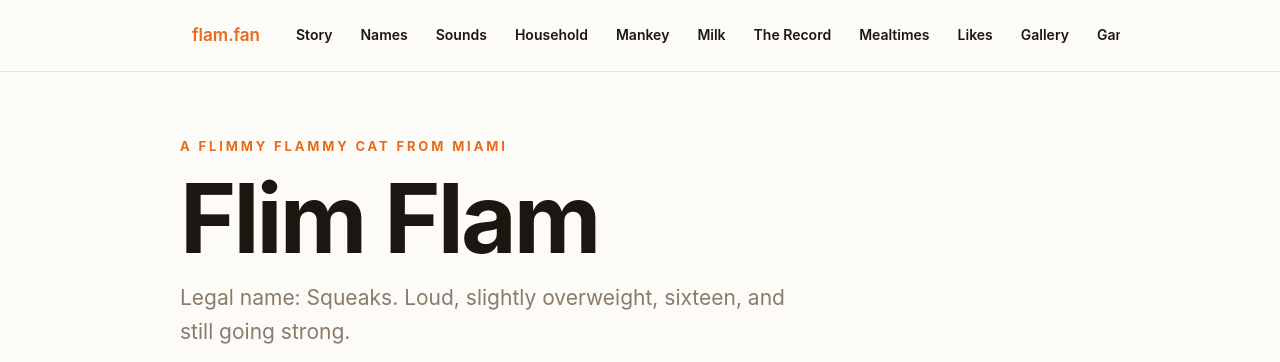
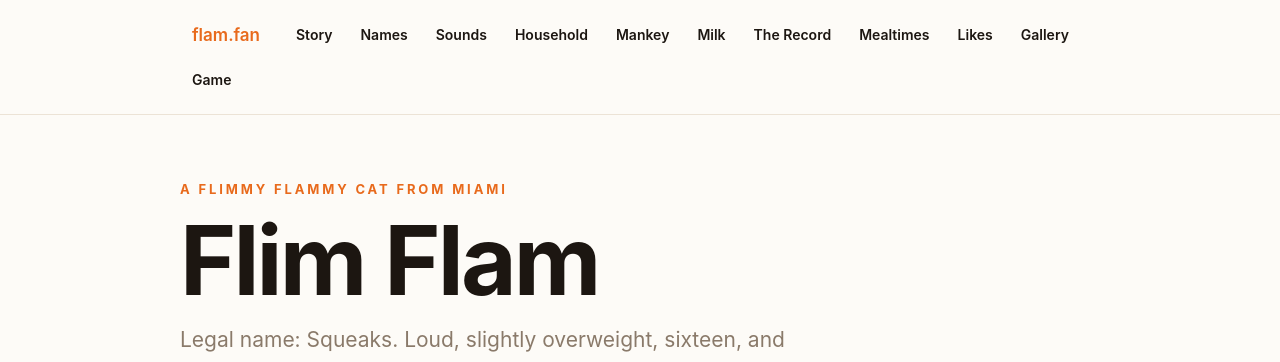
Before and after one commit to repj1/flam, a plain HTML site: page index.html in a window 1280 px wide. Shown: the top 362 px of the page. Drawn offline with Linux system fonts and the light colour scheme.

Commit message:
Fix top nav: wrap links onto two rows instead of horizontal scroll

```diff
--- a/index.html
+++ b/index.html
@@ -42,12 +42,10 @@
     margin: 0 auto;
     padding: 14px 20px;
     display: flex;
+    flex-wrap: wrap;
     gap: 4px;
     align-items: center;
-    overflow-x: auto;
-    scrollbar-width: none;
   }
-  nav .wrap::-webkit-scrollbar { display: none; }
   nav a {
     color: var(--ink);
     text-decoration: none;
```
